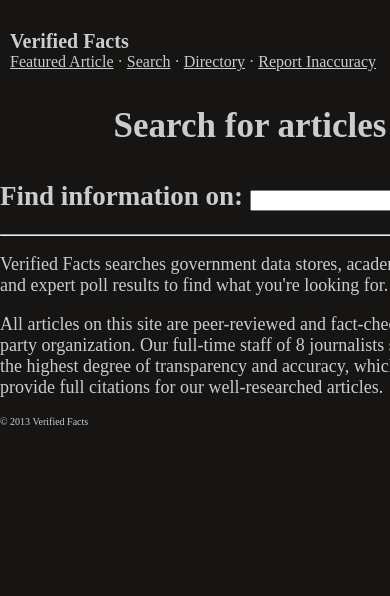
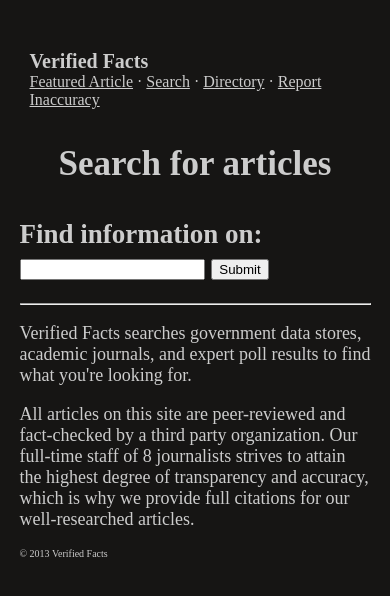
Before and after one commit to typpo/verified-facts, a Flask app: page /search in a window 390 px wide; the page is wider, and only the part inside the window is pictured. Shown: the top 596 px of that part. Run offline with Flask 2, Linux system fonts and the light colour scheme; parts of the project's set-up code (start-up, migrations or seed data) failed here and were passed over; some libraries are stand-ins or nearby versions.

Commit message:
make responsive

```diff
--- a/templates/base.html
+++ b/templates/base.html
@@ -20,6 +20,14 @@
         background-color: #161514;
         color: #ccc;
       }
+
+      @media (max-width:720px) {
+        body {
+          width: 90%;
+          padding: 10px;
+        }
+      }
+
       a {
         color: #ccc;
       }
```
